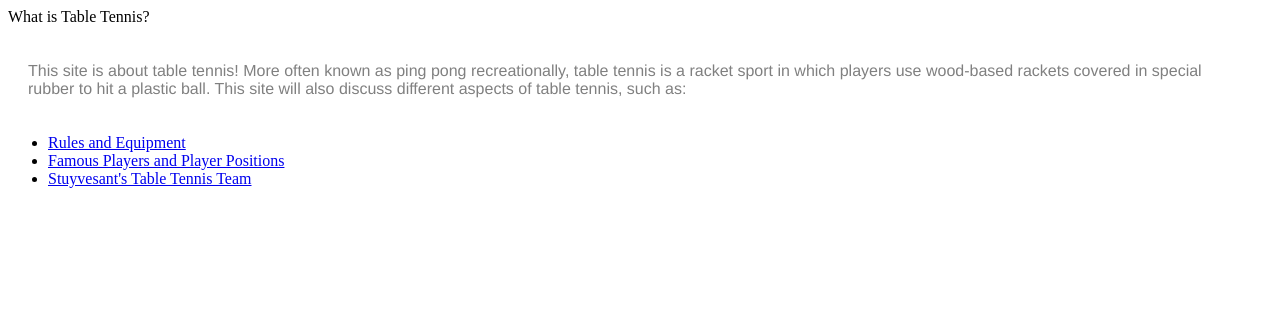
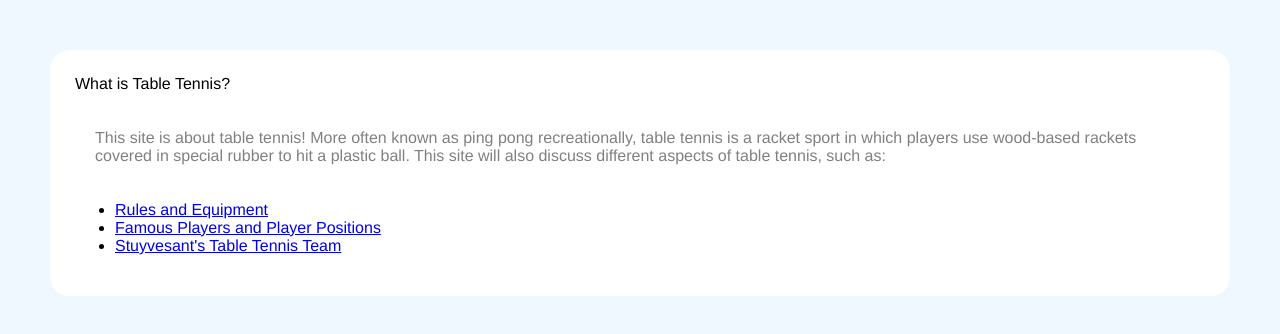
Before and after one commit to stuycs-gh-classrooms/09-web-jpan60, a plain HTML site: page site/index.html in a window 1280 px wide. Drawn offline with Linux system fonts and the light colour scheme.

Commit message:
Add files via upload

```diff
--- a/site/mystyle.css
+++ b/site/mystyle.css
@@ -20,7 +20,12 @@ text-decoration-style: solid;
 }
 
 .box {
-
+background-color: white;
+padding: 25px;
+margin: 50px;
+border-radius: 20px;
+overflow: hidden;
+}
 
 p_image {
 float: right;
```
